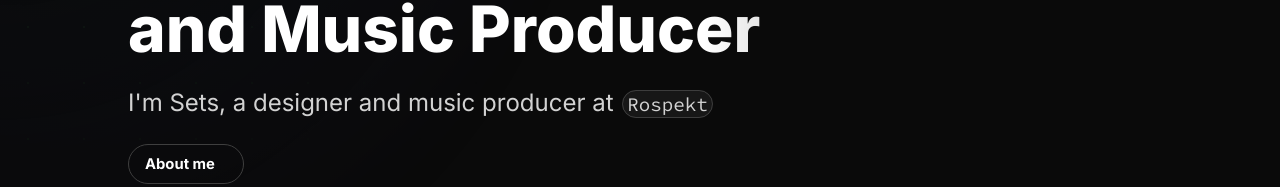
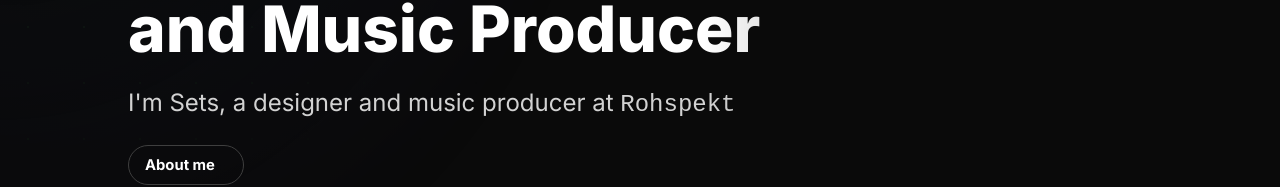
Before and after one commit to setse/portfolio, a Next.js app: page /en in a window 1280 px wide. Shown: the part 225-412 px from the top of the page. Built offline with nearby package versions, Linux system fonts and the light colour scheme.

Commit message:
Edited Name

```diff
--- a/src/app/resources/content.js
+++ b/src/app/resources/content.js
@@ -48,7 +48,7 @@ const home = {
     title: `${person.name}'s Portfolio`,
     description: `Portfolio website showcasing my work as a ${person.role}`,
     headline: <>Architect, Designer and Music Producer</>,
-    subline: <>I'm Sets, a designer and music producer at <InlineCode>Rospekt</InlineCode> </>
+    subline: <>I'm Sets, a designer and music producer at <code>Rohspekt</code> </>
 }
 
 const about = {
```
